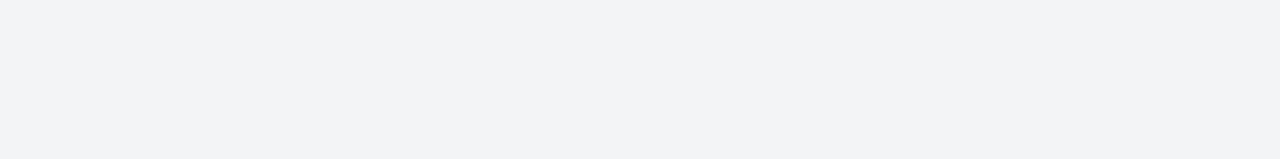
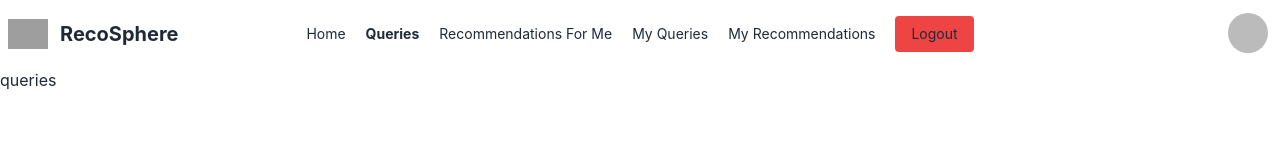
Before and after one commit to Md-Mueid-Mia/RecoSphere, a React (Vite) app: page /queries in a window 1280 px wide. Shown: the top 159 px of the page. Built offline with nearby package versions, Linux system fonts and the light colour scheme; no server answers; sample sign-in values are in the browser's storage; grey boxes are pictures that could not be loaded.

Commit message:
PrivateRoute setup

```diff
--- a/src/firebase/Navbar.jsx
+++ b/src/firebase/Navbar.jsx
@@ -3,7 +3,7 @@ import { NavLink } from "react-router-dom";
 import AuthContext from "../provider/AuthContext";
 
 const Navbar = () => {
-  const {signOutUser , user}= useContext(AuthContext)
+  const { signOutUser, user } = useContext(AuthContext);
   const links = (
     <>
       {!user && (
@@ -11,7 +11,7 @@ const Navbar = () => {
           <NavLink
             to="/"
             className={({ isActive }) =>
-                `hover:underline ${isActive ? 'font-bold' : ''}`
+              `hover:underline ${isActive ? "font-bold" : ""}`
             }
           >
             Home
@@ -19,7 +19,7 @@ const Navbar = () => {
           <NavLink
             to="/queries"
             className={({ isActive }) =>
-                `hover:underline ${isActive ? 'font-bold' : ''}`
+              `hover:underline ${isActive ? "font-bold" : ""}`
             }
           >
             Queries
@@ -27,7 +27,7 @@ const Navbar = () => {
           <NavLink
             to="/login"
             className={({ isActive }) =>
-                `hover:underline ${isActive ? 'font-bold' : ''}`
+              `hover:underline ${isActive ? "font-bold" : ""}`
             }
           >
             Log in
@@ -41,7 +41,7 @@ const Navbar = () => {
           <NavLink
             to="/"
             className={({ isActive }) =>
-                `hover:underline ${isActive ? 'font-bold' : ''}`
+              `hover:underline ${isActive ? "font-bold" : ""}`
             }
           >
             Home
@@ -49,7 +49,7 @@ const Navbar = () => {
           <NavLink
             to="/queries"
             className={({ isActive }) =>
-                `hover:underline ${isActive ? 'font-bold' : ''}`
+              `hover:underline ${isActive ? "font-bold" : ""}`
             }
           >
             Queries
@@ -57,7 +57,7 @@ const Navbar = () => {
           <NavLink
             to="/recommendations-for-me"
             className={({ isActive }) =>
-                `hover:underline ${isActive ? 'font-bold' : ''}`
+              `hover:underline ${isActive ? "font-bold" : ""}`
             }
           >
             Recommendations For Me
@@ -65,7 +65,7 @@ const Navbar = () => {
           <NavLink
             to="/my-queries"
             className={({ isActive }) =>
-                `hover:underline ${isActive ? 'font-bold' : ''}`
+              `hover:underline ${isActive ? "font-bold" : ""}`
             }
           >
             My Queries
@@ -73,7 +73,7 @@ const Navbar = () => {
           <NavLink
             to="/my-recommendations"
             className={({ isActive }) =>
-                `hover:underline ${isActive ? 'font-bold' : ''}`
+              `hover:underline ${isActive ? "font-bold" : ""}`
             }
           >
             My Recommendations
@@ -91,8 +91,8 @@ const Navbar = () => {
   return (
     <div className="navbar bg-base-100 overscroll-x-none">
       <div className="navbar-start flex items-center gap-3">
-        <img src="https://i.ibb.co.com/r08sLfd/Reco-Sphere.png" alt="" />
-        <a className="btn btn-ghost text-xl">RecoSphere</a>
+        <img className="w-10" src="https://i.ibb.co.com/r08sLfd/Reco-Sphere.png" alt="" />
+        <a className="text-xl font-bold">RecoSphere</a>
       </div>
       <div className="navbar-center hidden md:flex">
         <ul className="menu menu-horizontal px-1">{links}</ul>
@@ -106,8 +106,9 @@ const Navbar = () => {
           >
             <div className="w-10 rounded-full">
               <img
+                referrerPolicy="no-referrer"
                 alt="Tailwind CSS Navbar component"
-                src="https://img.daisyui.com/images/stock/photo-1534528741775-53994a69daeb.webp"
+                src={user?.photoURL}
               />
             </div>
           </div>
@@ -127,7 +128,11 @@ const Navbar = () => {
           </ul>
         </div>
         <div className="dropdown">
-          <div tabIndex={0} role="button" className="btn btn-ghost relative md:hidden">
+          <div
+            tabIndex={0}
+            role="button"
+            className="btn btn-ghost relative md:hidden"
+          >
             <svg
               xmlns="http://www.w3.org/2000/svg"
               className="h-5 w-5"
@@ -147,9 +152,7 @@ const Navbar = () => {
             tabIndex={0}
             className="menu menu-sm dropdown-content bg-base-100 rounded-box z-[1] mt-3 w-52  right-2 p-2 shadow"
           >
-            <div className="">
-            {links}
-            </div>
+            <div className="">{links}</div>
           </ul>
         </div>
       </div>
--- a/src/layout/MainLayout.jsx
+++ b/src/layout/MainLayout.jsx
@@ -5,7 +5,7 @@ import Footer from '../components/Footer';
 
 const MainLayout = () => {
     return (
-        <div className='max-w-7xl mx-auto overscroll-none'>
+        <div className='max-w-7xl mx-auto overflow-hidden'>
             <Navbar/>
             <Outlet/>
             <Footer/>
--- /dev/null
+++ b/src/pages/My Queries/MyQueries.jsx
@@ -0,0 +1,11 @@
+import React from 'react';
+
+const MyQueries = () => {
+    return (
+        <div>
+            My Queries
+        </div>
+    );
+};
+
+export default MyQueries;
--- /dev/null
+++ b/src/pages/MyRecommendations/MyRecommendations.jsx
@@ -0,0 +1,11 @@
+import React from 'react';
+
+const MyRecommendations = () => {
+    return (
+        <div>
+            My Recommendations
+        </div>
+    );
+};
+
+export default MyRecommendations;
--- /dev/null
+++ b/src/pages/Queries/Queries.jsx
@@ -0,0 +1,11 @@
+import React from 'react';
+
+const Queries = () => {
+    return (
+        <div>
+            queries
+        </div>
+    );
+};
+
+export default Queries;
--- /dev/null
+++ b/src/pages/Recommendations-for-me/RecommendationsForMe.jsx
@@ -0,0 +1,11 @@
+import React from 'react';
+
+const RecommendationsForMe = () => {
+    return (
+        <div>
+            Recommendations-for-me
+        </div>
+    );
+};
+
+export default RecommendationsForMe;
```
Also changed, not shown: src/routes/PrivateRoute.jsx (+5 -6 lines), src/routes/router.jsx (+21 -0 lines). Lines whose indentation alone changed are shown as unchanged.
